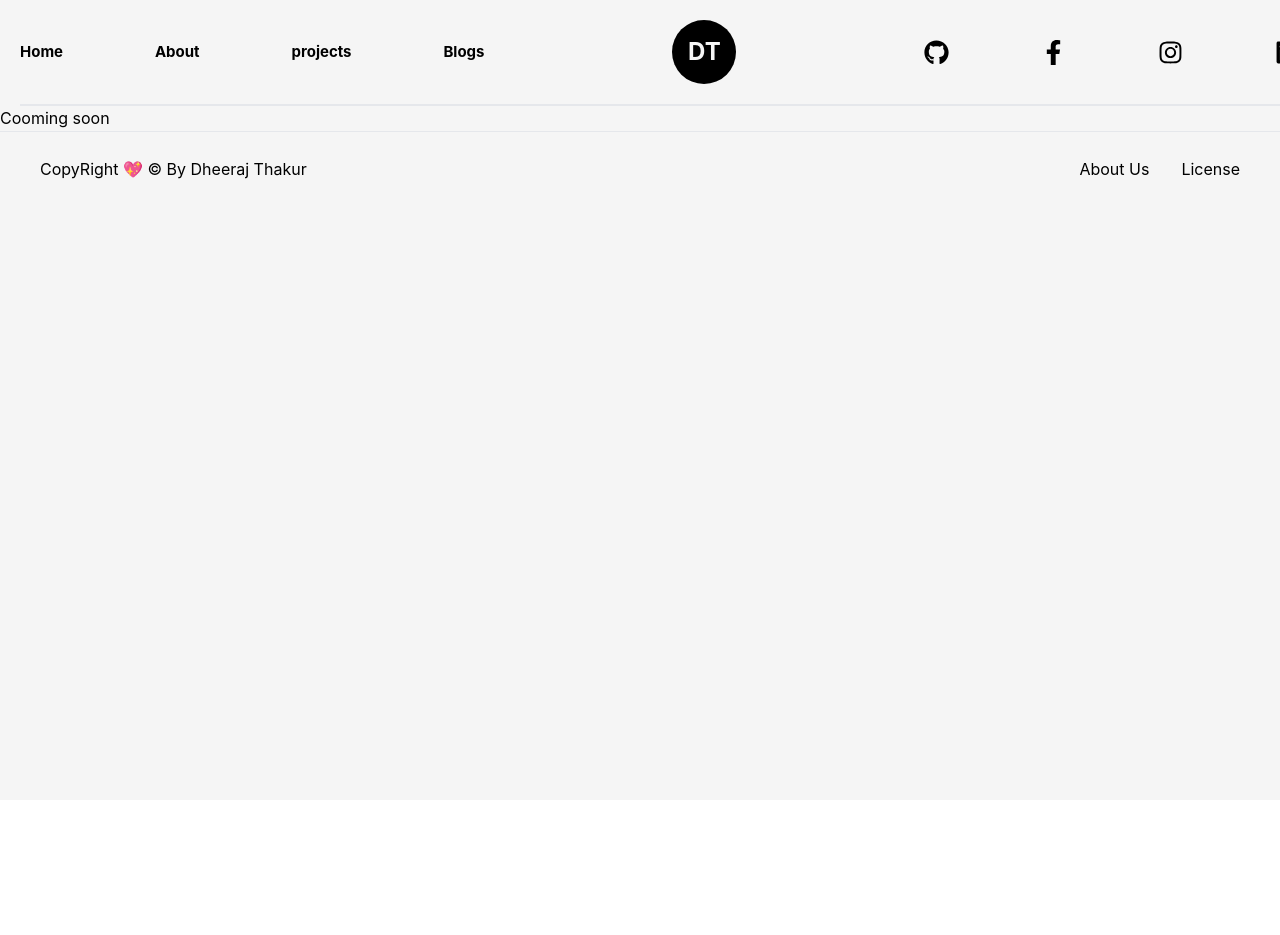
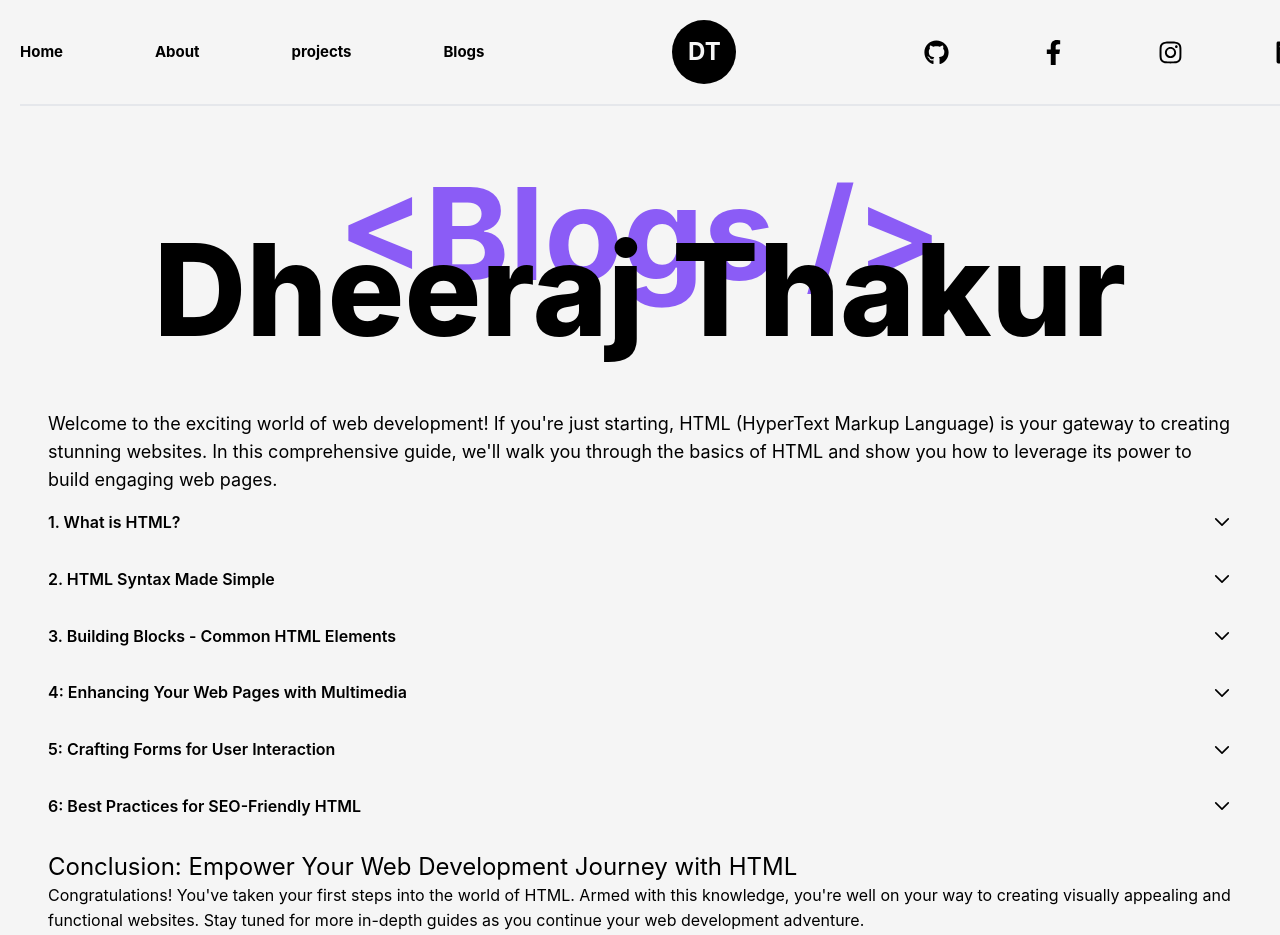
Before and after one commit to DheerajTha/Dheeraj-portfolio, a Next.js app: page /blogs in a window 1280 px wide. Shown: the top 935 px of the page. Before the commit the page ends 800 px from the top, so only its background shows below. Built offline with nearby package versions, Linux system fonts and the light colour scheme.

Commit message:
blogs section tempory

```diff
--- a/src/components/Navbar.js
+++ b/src/components/Navbar.js
@@ -71,7 +71,7 @@ const Navbar = () => {
         <MdSort
           onClick={() => settoggle(!toggle)}
           size={45}
-          className="  text-secondary transition-all duration-1000 ease-out lg:hidden"
+          className="  text-dark transition-all duration-1000 ease-out lg:hidden"
         />
 
         <div>
@@ -96,7 +96,7 @@ const Navbar = () => {
         <BsTelephone
           onClick={() => settoggle(!toggle)}
           size={35}
-          className="  text-secondary transition-all duration-1000 ease-out lg:hidden"
+          className="  text-dark transition-all duration-1000 ease-out lg:hidden"
         />
       </div>
       <nav
--- a/src/components/Whyareme.js
+++ b/src/components/Whyareme.js
@@ -1,70 +1,70 @@
-// import React from "react";
-// import {  Accordion, AccordionHeader, AccordionBody,} from "@material-tailwind/react";
+import React from "react";
+import {  Accordion, AccordionHeader, AccordionBody,} from "@material-tailwind/react";
 
-// function Icon({ id, open }) {
-//   return (
-//     <svg
-//       xmlns="http://www.w3.org/2000/svg"
-//       fill="none"
-//       viewBox="0 0 24 24"
-//       strokeWidth={2}
-//       stroke="currentColor"
-//       className={`${
-//         id === open ? "rotate-180" : ""
-//       } h-5 w-5 transition-transform`}
-//     >
-//       <path
-//         strokeLinecap="round"
-//         strokeLinejoin="round"
-//         d="M19.5 8.25l-7.5 7.5-7.5-7.5"
-//       />
-//     </svg>
-//   );
-// }
+function Icon({ id, open }) {
+  return (
+    <svg
+      xmlns="http://www.w3.org/2000/svg"
+      fill="none"
+      viewBox="0 0 24 24"
+      strokeWidth={2}
+      stroke="currentColor"
+      className={`${
+        id === open ? "rotate-180" : ""
+      } h-5 w-5 transition-transform`}
+    >
+      <path
+        strokeLinecap="round"
+        strokeLinejoin="round"
+        d="M19.5 8.25l-7.5 7.5-7.5-7.5"
+      />
+    </svg>
+  );
+}
 
-// export function AccordionCustomIcon() {
-//   const [open, setOpen] = React.useState(0);
+export function AccordionCustomIcon() {
+  const [open, setOpen] = React.useState(0);
 
-//   const handleOpen = (value) => setOpen(open === value ? 0 : value);
+  const handleOpen = (value) => setOpen(open === value ? 0 : value);
 
-//   return (
-//     <>
+  return (
+    <>
 
-//     <div className="container mx-auto  items-center px-8 py-16 sm:flex-row-reverse sm:px-12">
-//       <Accordion open={open === 1} icon={<Icon id={1} open={open}  />}>
-//         <AccordionHeader onClick={() => handleOpen(1)}>
-//           What is Material Tailwind?
-//         </AccordionHeader>
-//         <AccordionBody>
-//           We&apos;re not always in the position that we want to be at.
-//           We&apos;re constantly growing. We&apos;re constantly making mistakes.
-//           We&apos;re constantly trying to express ourselves and actualize our
-//           dreams.
-//         </AccordionBody>
-//       </Accordion>
-//       <Accordion open={open === 2} icon={<Icon id={2} open={open} />}>
-//         <AccordionHeader onClick={() => handleOpen(2)}>
-//           How to use Material Tailwind?
-//         </AccordionHeader>
-//         <AccordionBody>
-//           We&apos;re not always in the position that we want to be at.
-//           We&apos;re constantly growing. We&apos;re constantly making mistakes.
-//           We&apos;re constantly trying to express ourselves and actualize our
-//           dreams.
-//         </AccordionBody>
-//       </Accordion>
-//       <Accordion open={open === 3} icon={<Icon id={3} open={open} />}>
-//         <AccordionHeader onClick={() => handleOpen(3)}>
-//           What can I do with Material Tailwind?
-//         </AccordionHeader>
-//         <AccordionBody>
-//           We&apos;re not always in the position that we want to be at.
-//           We&apos;re constantly growing. We&apos;re constantly making mistakes.
-//           We&apos;re constantly trying to express ourselves and actualize our
-//           dreams.
-//         </AccordionBody>
-//       </Accordion>
-//       </div>
-//     </>
-//   );
-// }
+    <div className="container mx-auto  items-center px-8 py-16 sm:flex-row-reverse sm:px-12">
+      <Accordion open={open === 1} icon={<Icon id={1} open={open}  />}>
+        <AccordionHeader onClick={() => handleOpen(1)}>
+          What is Material Tailwind?
+        </AccordionHeader>
+        <AccordionBody>
+          We&apos;re not always in the position that we want to be at.
+          We&apos;re constantly growing. We&apos;re constantly making mistakes.
+          We&apos;re constantly trying to express ourselves and actualize our
+          dreams.
+        </AccordionBody>
+      </Accordion>
+      <Accordion open={open === 2} icon={<Icon id={2} open={open} />}>
+        <AccordionHeader onClick={() => handleOpen(2)}>
+          How to use Material Tailwind?
+        </AccordionHeader>
+        <AccordionBody>
+          We&apos;re not always in the position that we want to be at.
+          We&apos;re constantly growing. We&apos;re constantly making mistakes.
+          We&apos;re constantly trying to express ourselves and actualize our
+          dreams.
+        </AccordionBody>
+      </Accordion>
+      <Accordion open={open === 3} icon={<Icon id={3} open={open} />}>
+        <AccordionHeader onClick={() => handleOpen(3)}>
+          What can I do with Material Tailwind?
+        </AccordionHeader>
+        <AccordionBody>
+          We&apos;re not always in the position that we want to be at.
+          We&apos;re constantly growing. We&apos;re constantly making mistakes.
+          We&apos;re constantly trying to express ourselves and actualize our
+          dreams.
+        </AccordionBody>
+      </Accordion>
+      </div>
+    </>
+  );
+}
--- /dev/null
+++ b/src/components/blogs/Html.js
@@ -0,0 +1,14 @@
+import React from 'react'
+
+const Html = () => {
+  return (
+    <div className='container flex flex-col'>
+        <div className=''>
+            <h2>Welcome to the exciting world of web development! If you're just starting, HTML (HyperText Markup Language) is your gateway to creating stunning websites. In this comprehensive guide, we'll walk you through the basics of HTML and show you how to leverage its power to build engaging web pages.</h2>
+
+        </div>
+    </div>
+  )
+}
+
+export default Html;
--- a/src/pages/blogs.js
+++ b/src/pages/blogs.js
@@ -1,9 +1,140 @@
-import React from 'react'
+import React from "react";
+import {
+  Accordion,
+  AccordionHeader,
+  AccordionBody,
+} from "@material-tailwind/react";
+
+function Icon({ id, open }) {
+  return (
+    <svg
+      xmlns="http://www.w3.org/2000/svg"
+      fill="none"
+      viewBox="0 0 24 24"
+      strokeWidth={2}
+      stroke="currentColor"
+      className={`${
+        id === open ? "rotate-180" : ""
+      } h-5 w-5 transition-transform`}
+    >
+      <path
+        strokeLinecap="round"
+        strokeLinejoin="round"
+        d="M19.5 8.25l-7.5 7.5-7.5-7.5"
+      />
+    </svg>
+  );
+}
 
 const Blogs = () => {
+  const [open, setOpen] = React.useState(0);
+  const handleOpen = (value) => setOpen(open === value ? 0 : value);
+
   return (
-    <div>Cooming soon</div>
-  )
-}
+    <>
+      <div className="container mx-auto  items-center px-8 py-16 sm:flex-row-reverse sm:px-12">
+        <div>
+          <div class="hidden h-60 relative w-full xl:flex justify-center items-center">
+            <h1 class="absolute top-0  text-9xl font-bold text-secondary z-0 ">
+              &lt;Blogs /&gt;{" "}
+            </h1>
+            <h1 class="text-dark font-extrabold text-9xl z-20 whitespace-nowrap">
+              Dheeraj Thakur
+            </h1>
+          </div>
+          <h2 className="text-lg">
+            Welcome to the exciting world of web development! If you&apos;re just
+            starting, HTML (HyperText Markup Language) is your gateway to
+            creating stunning websites. In this comprehensive guide, we&apos;ll walk
+            you through the basics of HTML and show you how to leverage its
+            power to build engaging web pages.
+          </h2>
+        </div>
+        <Accordion open={open === 1} icon={<Icon id={1} open={open} />}>
+          <AccordionHeader onClick={() => handleOpen(1)}>
+            1. What is HTML?
+          </AccordionHeader>
+          <AccordionBody>
+            HTML is the backbone of the web. It provides the structure and
+            layout for your content, making it an essential language for any
+            aspiring web developer. Learn about HTML tags, elements, and the
+            building blocks of a well-structured webpage.
+          </AccordionBody>
+        </Accordion>
+        <Accordion open={open === 2} icon={<Icon id={2} open={open} />}>
+          <AccordionHeader onClick={() => handleOpen(2)}>
+            2. HTML Syntax Made Simple
+          </AccordionHeader>
+          <AccordionBody>
+            Don&apos;t be intimidated by code! We break down HTML syntax into
+            easy-to-understand chunks, making it accessible for beginners.
+            Discover the significance of opening and closing tags and how to
+            create a clean and error-free HTML document.
+          </AccordionBody>
+        </Accordion>
+        <Accordion open={open === 3} icon={<Icon id={3} open={open} />}>
+          <AccordionHeader onClick={() => handleOpen(3)}>
+            3. Building Blocks - Common HTML Elements
+          </AccordionHeader>
+          <AccordionBody>
+            Explore fundamental HTML elements that form the core of every
+            webpage. From headings and paragraphs to lists and links,
+            understanding these elements is crucial for creating content-rich
+            and user-friendly websites.
+          </AccordionBody>
+        </Accordion>
+        <Accordion open={open === 4} icon={<Icon id={4} open={open} />}>
+          <AccordionHeader onClick={() => handleOpen(4)}>
+            4: Enhancing Your Web Pages with Multimedia
+          </AccordionHeader>
+          <AccordionBody>
+            Learn how to embed images, videos, and audio into your HTML
+            documents to make your content more engaging and interactive. Master
+            the art of multimedia integration to captivate your audience.
+          </AccordionBody>
+        </Accordion>
+
+        <Accordion open={open === 5} icon={<Icon id={5} open={open} />}>
+          <AccordionHeader onClick={() => handleOpen(5)}>
+            5: Crafting Forms for User Interaction
+          </AccordionHeader>
+          <AccordionBody>
+            Unlock the potential of HTML forms to gather user input effectively.
+            Whether it&apos;s a simple contact form or a complex survey, we guide you
+            through creating forms that enhance user interaction and data
+            collection.
+          </AccordionBody>
+        </Accordion>
+
+        <Accordion open={open === 6} icon={<Icon id={6} open={open} />}>
+          <AccordionHeader onClick={() => handleOpen(6)}>
+            6: Best Practices for SEO-Friendly HTML
+          </AccordionHeader>
+          <AccordionBody>
+            Optimize your HTML code for search engines to ensure your website
+            ranks high in search results. From choosing meaningful title tags to
+            crafting descriptive meta descriptions, we cover essential SEO
+            practices to boost your website's visibility.
+          </AccordionBody>
+        </Accordion>
+
+        <div className="my-4">
+          <h2 className="text-2xl">
+            Conclusion: Empower Your Web Development Journey with HTML{" "}
+          </h2>
+          <p>
+            Congratulations! You&apos;ve taken your first steps into the world of
+            HTML. Armed with this knowledge, you&apos;re well on your way to creating
+            visually appealing and functional websites. Stay tuned for more
+            in-depth guides as you continue your web development adventure.
+            <br />
+            Remember, practice is key, so roll up your sleeves, dive into the
+            code, and let your creativity flourish!
+          </p>
+        </div>
+      </div>
+    </>
+  );
+};
 
 export default Blogs;
--- a/src/pages/index.js
+++ b/src/pages/index.js
@@ -1,6 +1,6 @@
 import HeroSection from '@/components/Hero'
 import Project from './project'
-// import { AccordionCustomIcon } from '@/components/Whyareme'
+import { AccordionCustomIcon } from '@/components/Whyareme'
 
 
 export default function Home() {
@@ -8,7 +8,7 @@ export default function Home() {
     <>
     <HeroSection/>
     <Project/>
-    {/* <AccordionCustomIcon/> */}
+    <AccordionCustomIcon/>
     </>
   )
 }
```
